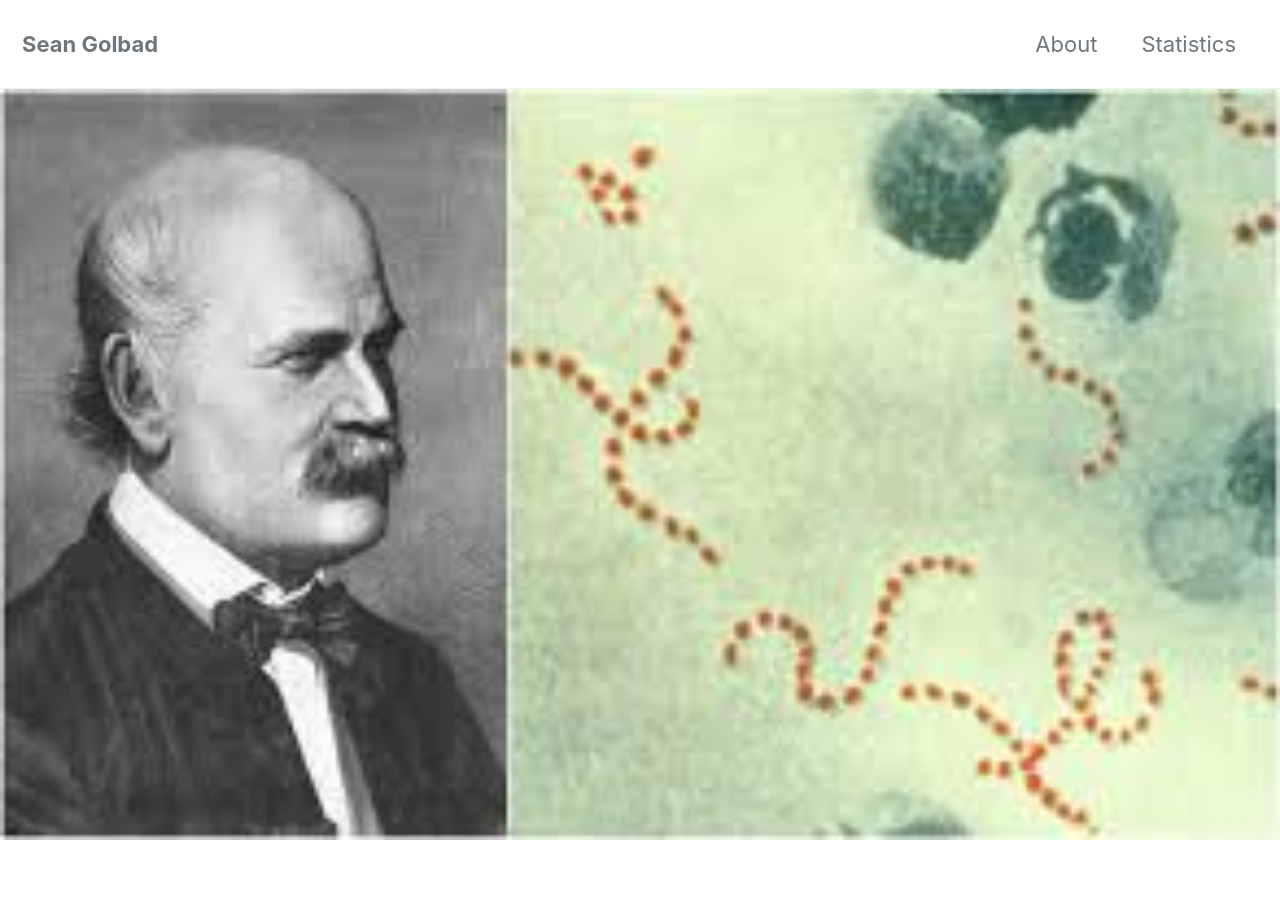
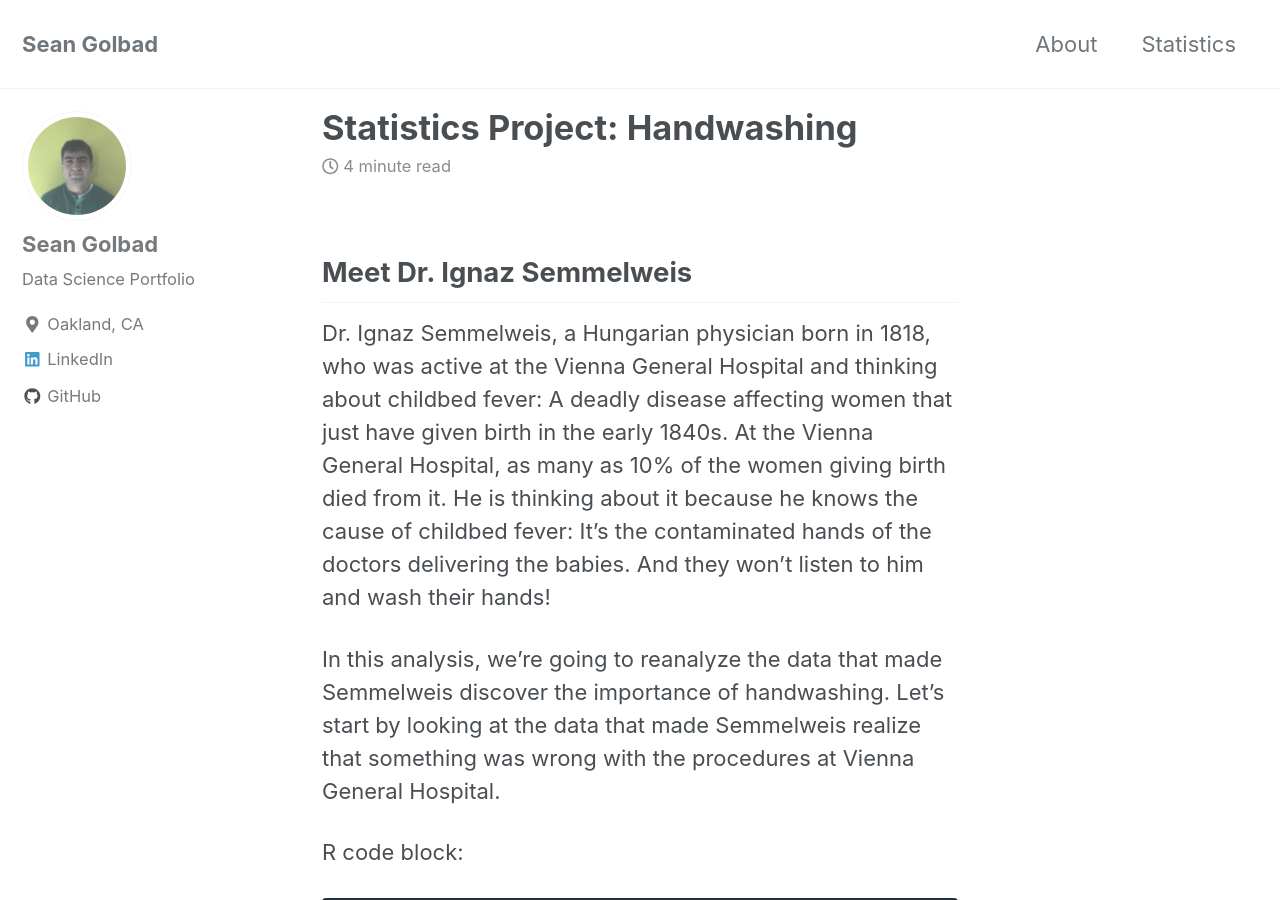
Before and after one commit to sgolbad88/sgolbad88.github.io, a Jekyll site: the page built from _posts/2019-05-21-handwashing.md, in a window 1280 px wide and 900 px high. Built offline with Jekyll 4.4.1, drawn with Linux system fonts in a browser that asks for light colours; cached includes are drawn as plain includes; nearby versions of some CDN libraries.

Commit message:
delete post photos

```diff
--- a/_posts/2019-05-21-handwashing.md
+++ b/_posts/2019-05-21-handwashing.md
@@ -3,7 +3,6 @@ title: "Statistics Project: Handwashing"
 date: 2019-05-21
 tags: [statistics, data science, t-test]
 header:
-  image: "/images/germs.jpg"
 excerpt: "Statistics, Handwashing, Data Science"
 ---
 
```
Also changed, not shown: _posts/2019-05-21-programming.md (+0 -1 lines).
